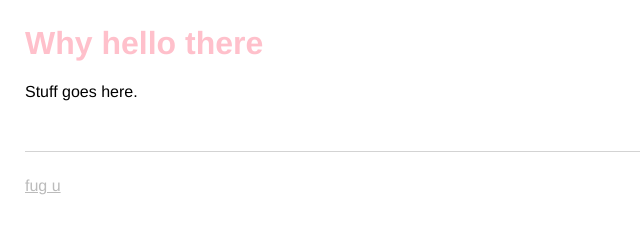
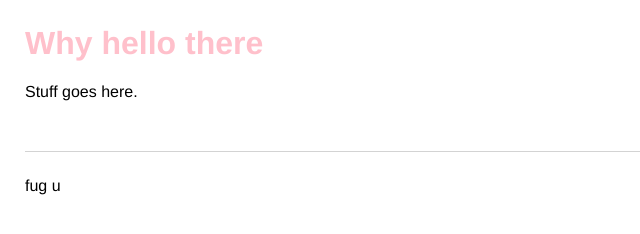
Before and after one commit to tristanpendergrass/poe-trader, a website: page views/index.html in a window 1280 px wide. Shown: the full height of the page, 0-640 px from the left. Drawn offline with nearby package versions, Linux system fonts and the light colour scheme; no server answers.

Commit message:
Remove <a> tag from footer

```diff
--- a/views/index.html
+++ b/views/index.html
@@ -30,9 +30,7 @@
     </main>
 
     <footer>
-      <a href="https://glitch.com">
-        fug u
-      </a>
+      <span>fug u</span>
     </footer>
 
     <!-- Your web-app is https, so your scripts need to be too -->
```
